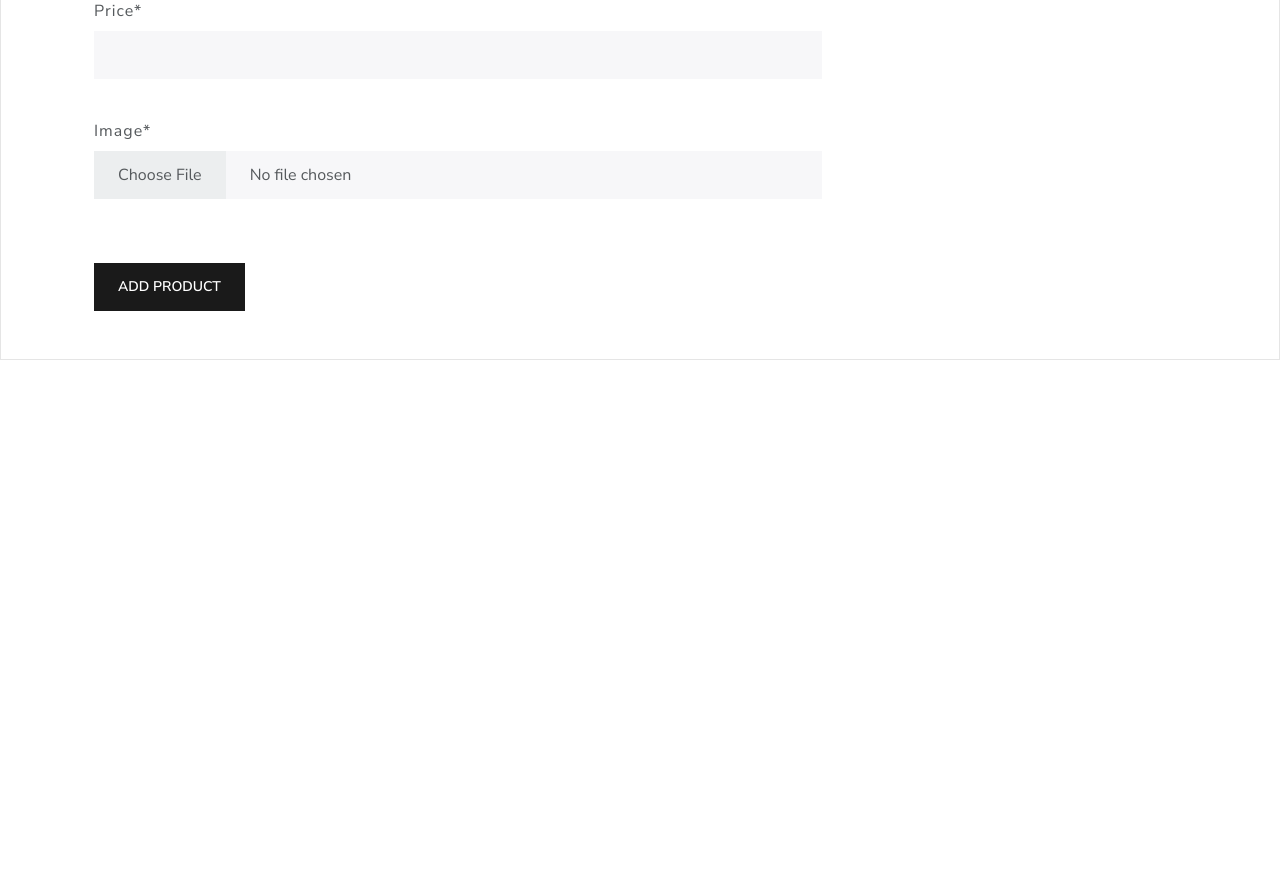
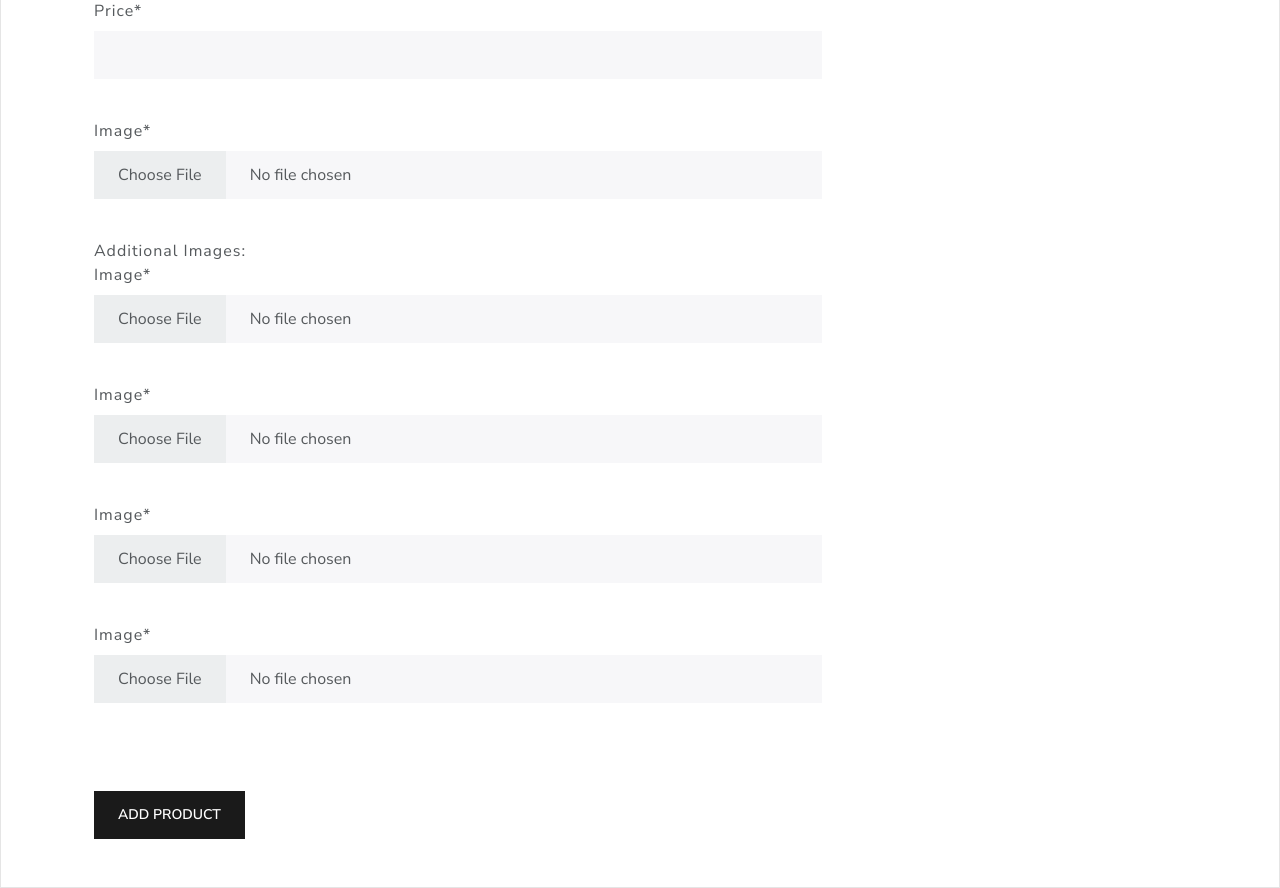
Before and after one commit to karenkrmoyan/djangofinal, a Django app: page /store/add-product/ in a window 1280 px wide. Shown: the part 770-1658 px from the top of the page. Before the commit the page ends 1130 px from the top, so only its background shows below. Run offline with Django 5.2, Linux system fonts and the light colour scheme; the visitor is signed in with stand-in values (Sample User, id 1); data that the repository does not hold is empty; some libraries are stand-ins or nearby versions.

Commit message:
Minor fixes, Changed functionality for product page, when you change the qty the price is changing accordingly, Changed the functionality for adding product, now you can add more than one image and that is connected to a new model in db ...

```diff
--- a/ecommerce/cart/templates/cart/cart-summary.html
+++ b/ecommerce/cart/templates/cart/cart-summary.html
@@ -96,7 +96,7 @@
 
                   <button type="button" data-index="{{product.id}}"
                     class="btn btn-danger btn-sm delete-button">
-                    Delete
+                    Remove
 
                   </button>
 
@@ -135,7 +135,7 @@
 
  <script>
 
-  // Delete button
+  // Remove button
 
     $(document).on("click", ".delete-button", function(e){
 
--- a/ecommerce/store/forms.py
+++ b/ecommerce/store/forms.py
@@ -1,7 +1,7 @@
-from django.forms import ModelForm
+from django.forms import ModelForm, modelformset_factory
 from django import forms
 
-from .models import Product
+from .models import Product, ProductImage
 
 
 class ProductForm(ModelForm):
@@ -16,3 +16,15 @@ class ProductForm(ModelForm):
             "title": forms.TextInput(attrs={"placeholder": "Enter the product title"}),
             "description": forms.Textarea(attrs={"placeholder": "Enter product details", "rows": 3}),
         }
+
+
+
+class ProductImageForm(ModelForm):
+
+    class Meta:
+
+        model = ProductImage
+        fields = ["image"]
+
+
+ProductImageFormSet = modelformset_factory(ProductImage, form=ProductImageForm, extra=4)  # Adjust extra as needed
--- a/ecommerce/store/models.py
+++ b/ecommerce/store/models.py
@@ -52,3 +52,14 @@ class Product(models.Model):
         if not self.slug:
             self.slug = slugify(self.title)
         super().save(*args, **kwargs)
+
+
+
+class ProductImage(models.Model):
+
+    product = models.ForeignKey(Product, related_name="images", on_delete=models.CASCADE, null=True, blank=True)
+    image = models.ImageField(upload_to="images/")
+
+
+    def __str__(self):
+        return f"Image for {self.product.title}"
--- a/ecommerce/store/templates/store/add-product.html
+++ b/ecommerce/store/templates/store/add-product.html
@@ -60,6 +60,15 @@
               {{ form.image|as_crispy_field }}
 
               <br>
+
+              <label>Additional Images:</label>
+                  {{ formset.management_form }}
+
+                  {% for image_form in formset %}
+                      {{ image_form.image|as_crispy_field }}
+                      <br>
+                  {% endfor %}
+              <br>
               <br>
 
             <button type="submit" class="btn btn-primary">Add Product</button>
--- a/ecommerce/store/views.py
+++ b/ecommerce/store/views.py
@@ -2,8 +2,8 @@ from django.shortcuts import render, get_object_or_404, redirect
 from django.contrib.auth.models import User
 from django.contrib.auth.decorators import login_required
 
-from .models import Category, Product
-from .forms import ProductForm
+from .models import Category, Product, ProductImage
+from .forms import ProductForm, ProductImageFormSet
 
 def store(request):
 
@@ -65,7 +65,9 @@ def add_product(request):
 
         form = ProductForm(request.POST, request.FILES)
 
-        if form.is_valid():
+        formset = ProductImageFormSet(request.POST, request.FILES, queryset=ProductImage.objects.none())
+
+        if form.is_valid() and formset.is_valid():
 
             product = form.save(commit=False)
 
@@ -73,10 +75,20 @@ def add_product(request):
 
             product.save()
 
+
+            for image_form in formset:
+
+                if image_form.cleaned_data.get("image"):
+
+                    ProductImage.objects.create(product=product, image=image_form.cleaned_data['image'])
+
+
             return redirect("my-products")
 
     else:
 
         form = ProductForm()
 
-    return render(request, "store/add-product.html", {"form": form})
+        formset = ProductImageFormSet(queryset=ProductImage.objects.none())
+
+    return render(request, "store/add-product.html", {"form": form, "formset": formset})
```
Also changed, not shown: ecommerce/store/templates/store/product-info.html (+33 -21 lines), ecommerce/static/media/images/guess-shoes-gold-black.jpg (added), ecommerce/static/media/images/guess-shoes-gold-black_LDLHCq6.jpg (added), ecommerce/store/migrations/0005_productimage.py (added).
